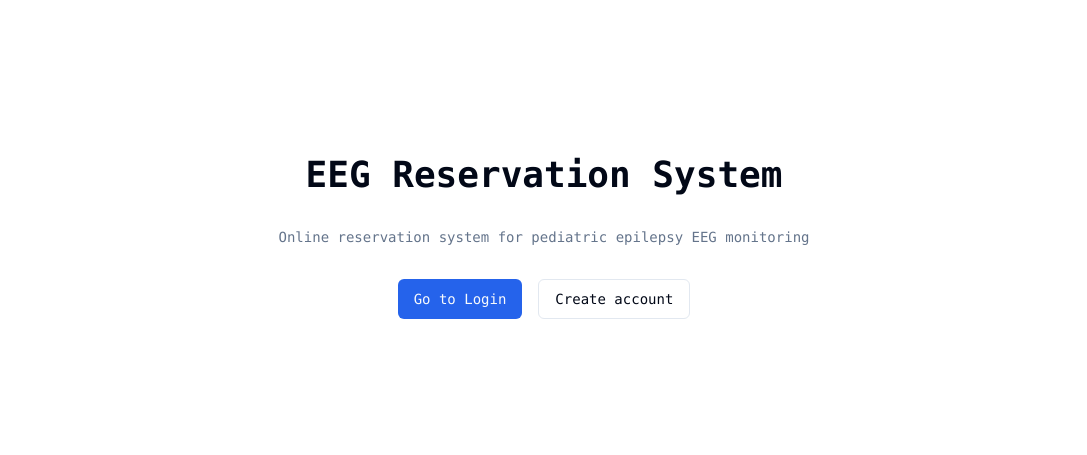
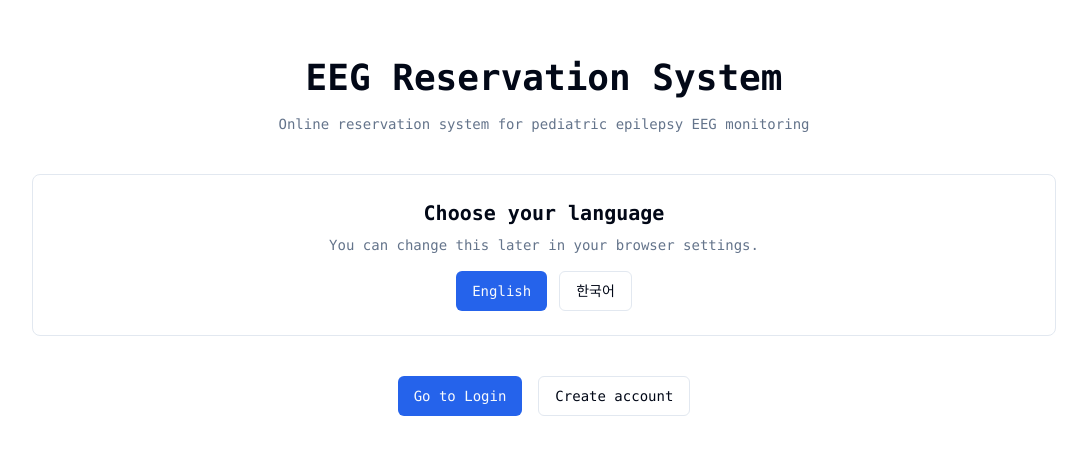
Before and after one commit to hanyusok/eeg_reservation, a Next.js app: page / in a window 1280 px wide. Shown: the part 163-618 px from the top of the page, without its empty margins (96-1183 px from the left). Built offline with nearby package versions, Linux system fonts and the light colour scheme; no server answers.

Commit message:
/  ko en selector

```diff
--- a/app/page.tsx
+++ b/app/page.tsx
@@ -1,18 +1,63 @@
+"use client"
+
+import { useEffect } from "react"
+import { useRouter } from "next/navigation"
 import Link from "next/link"
 import { Button } from "@/components/ui/button"
 import { getMessages } from "@/lib/i18n"
 
 export default function Home() {
   const messages = getMessages("en")
+  const router = useRouter()
+
+  useEffect(() => {
+    try {
+      const preferredLocale = localStorage.getItem("preferredLocale")
+      if (preferredLocale === "en" || preferredLocale === "ko") {
+        router.replace(`/${preferredLocale}`)
+      }
+    } catch {
+      // No-op: localStorage may be unavailable in some environments
+    }
+  }, [router])
+
+  const handleLocaleClick = (locale: "en" | "ko") => {
+    try {
+      localStorage.setItem("preferredLocale", locale)
+    } catch {
+      // No-op: localStorage may be unavailable in some environments
+    }
+  }
+
   return (
     <main className="flex min-h-screen flex-col items-center justify-center p-24">
-      <div className="z-10 max-w-5xl w-full items-center justify-center font-mono text-sm">
-        <h1 className="text-4xl font-bold text-center mb-8">
-          {messages.home.title}
-        </h1>
-        <p className="text-center text-muted-foreground mb-8">
-          {messages.home.subtitle}
-        </p>
+      <div className="z-10 max-w-5xl w-full items-center justify-center font-mono text-sm space-y-10">
+        <div>
+          <h1 className="text-4xl font-bold text-center mb-4">
+            {messages.home.title}
+          </h1>
+          <p className="text-center text-muted-foreground">
+            {messages.home.subtitle}
+          </p>
+        </div>
+
+        <div className="rounded-lg border bg-card p-6 text-center">
+          <h2 className="text-xl font-semibold mb-2">
+            {messages.language.title}
+          </h2>
+          <p className="text-sm text-muted-foreground mb-4">
+            {messages.language.subtitle}
+          </p>
+          <div className="flex flex-wrap justify-center gap-3">
+            <Button asChild onClick={() => handleLocaleClick("en")}>
+              <Link href="/en">{messages.language.english}</Link>
+            </Button>
+            <Button asChild variant="outline" onClick={() => handleLocaleClick("ko")}>
+              <Link href="/ko">{messages.language.korean}</Link>
+            </Button>
+          </div>
+        </div>
+
         <div className="flex gap-4 justify-center">
           <Button asChild>
             <Link href="/auth/login">{messages.home.ctaLogin}</Link>
--- a/locales/en.json
+++ b/locales/en.json
@@ -4,6 +4,12 @@
     "subtitle": "Online reservation system for pediatric epilepsy EEG monitoring",
     "ctaLogin": "Go to Login",
     "ctaDashboard": "Go to Dashboard"
+  },
+  "language": {
+    "title": "Choose your language",
+    "subtitle": "You can change this later in your browser settings.",
+    "english": "English",
+    "korean": "한국어"
   },
   "common": {
     "back": "Back",
--- a/locales/ko.json
+++ b/locales/ko.json
@@ -4,6 +4,12 @@
     "subtitle": "소아 간질 EEG 모니터링을 위한 온라인 예약 시스템",
     "ctaLogin": "로그인",
     "ctaDashboard": "대시보드로 이동"
+  },
+  "language": {
+    "title": "언어를 선택하세요",
+    "subtitle": "나중에 브라우저 설정에서 변경할 수 있습니다.",
+    "english": "English",
+    "korean": "한국어"
   },
   "common": {
     "back": "뒤로",
```
